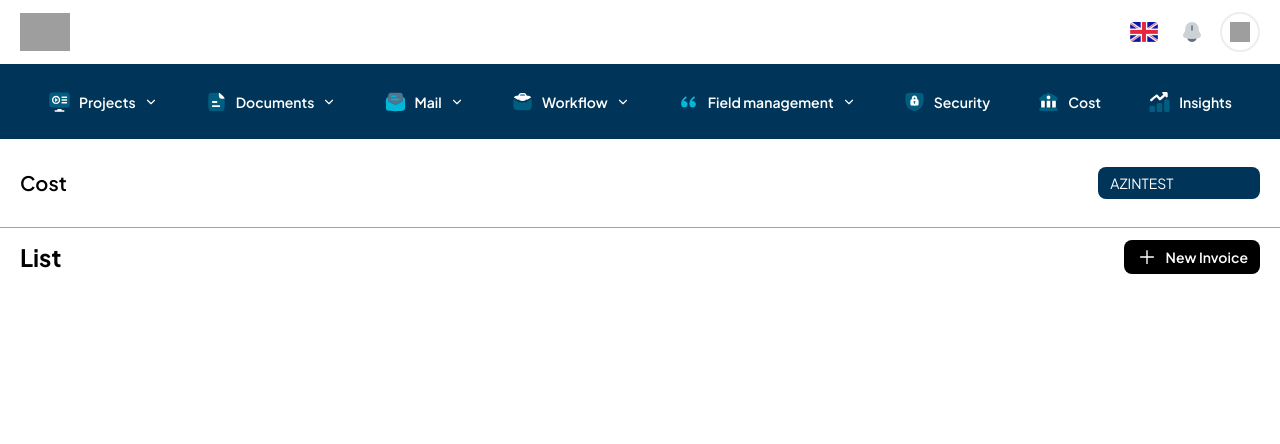
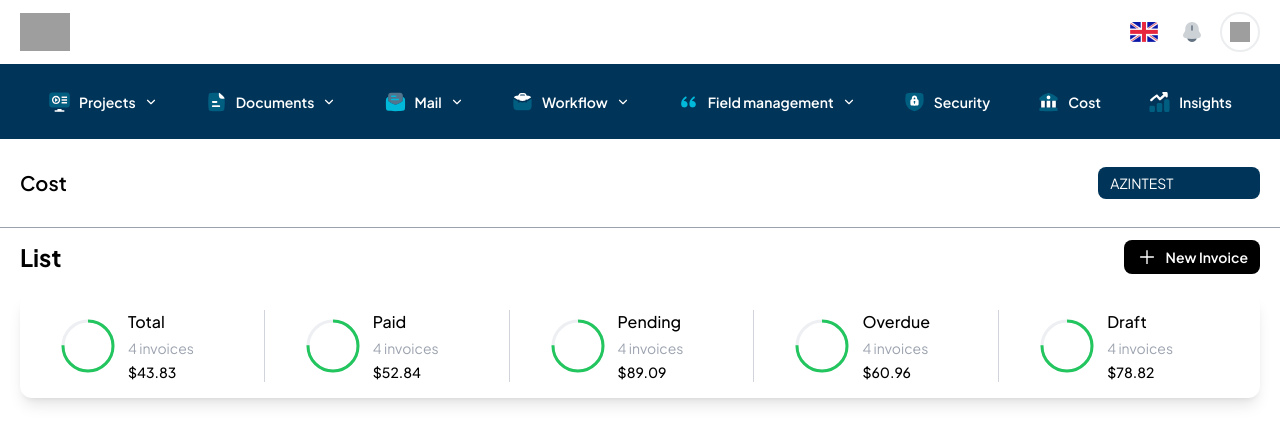
Before and after one commit to BCPAZ/crm-app, a React (Vite) app: page /cost in a window 1280 px wide. Shown: the top 444 px of the page. Built offline with nearby package versions, Linux system fonts and the light colour scheme; grey boxes are pictures that could not be loaded.

Commit message:
feat : Invoice panel completed and progress bar added to panel

```diff
--- /dev/null
+++ b/src/components/App/Cost/CircleProgressBar.jsx
@@ -0,0 +1,44 @@
+import PropTypes from "prop-types";
+const CircleProgressBar = ({ progress }) => {
+  const radius = 25;
+  const circumference = 2 * Math.PI * radius;
+  const offset = circumference - (progress / 100) * circumference;
+
+  return (
+    <div className="relative flex items-center justify-center w-14 h-14">
+      <svg
+        className="absolute transform -rotate-90"
+        width="56"
+        height="56"
+        viewBox="0 0 56 56"
+      >
+        <circle
+          cx="28"
+          cy="28"
+          r={radius}
+          stroke="#919EAB29"
+          strokeWidth="3"
+          fill="none"
+          className="rounded-lg"
+        />
+        <circle
+          cx="28"
+          cy="28"
+          r={radius}
+          stroke="#22C55E"
+          strokeWidth="3"
+          fill="none"
+          strokeDasharray={circumference}
+          strokeDashoffset={offset}
+          className="transition-transform duration-300 rounded-lg"
+        />
+      </svg>
+    </div>
+  );
+};
+
+CircleProgressBar.propTypes = {
+  progress : PropTypes.number
+}
+
+export default CircleProgressBar;
--- a/src/components/App/Cost/InvoicePanel.jsx
+++ b/src/components/App/Cost/InvoicePanel.jsx
@@ -1,7 +1,24 @@
+import invoices from "@/mocks/invoices";
+import CircleProgressBar from "./CircleProgressBar";
+
 const InvoicePanel = () => {
   return (
-    <div className="p-4 rounded-lg shadow-lg">InvoicePanel</div>
-  )
-}
+    <div className="p-4 rounded-xl shadow-lg grid grid-cols-5 place-content-center place-items-center gap-4">
+      {invoices.map((invoice, index) => (
+        <div key={index} className="flex items-center gap-3 border-grey/20 px-6 relative w-full">
+          <CircleProgressBar progress={75} />
+          <div className="flex flex-col gap-1">
+            <h3 className="text-md font-medium">{invoice.type}</h3>
+            <p className="text-sm text-gray-400">{invoice.invoiceCount} invoices</p>
+            <span className="font-medium text-sm">${invoice.price}</span>
+          </div>
+          {index < invoices.length - 1 && (
+            <div className="absolute right-0 top-1/2 transform -translate-y-1/2 w-px h-full bg-gray-300"></div>
+          )}
+        </div>
+      ))}
+    </div>
+  );
+};
 
-export default InvoicePanel
+export default InvoicePanel;
--- /dev/null
+++ b/src/mocks/invoices.js
@@ -0,0 +1,30 @@
+const invoices = [
+  {
+    type : 'Total',
+    invoiceCount : 4,
+    price : 43.83,
+  },
+  {
+    type : 'Paid',
+    invoiceCount : 4,
+    price : 52.84,
+  },
+  {
+    type : 'Pending',
+    invoiceCount : 4,
+    price : 89.09,
+  },
+  {
+    type : 'Overdue',
+    invoiceCount : 4,
+    price : 60.96,
+  },
+  {
+    type : 'Draft',
+    invoiceCount : 4,
+    price : 78.82,
+  },
+]
+
+
+export default invoices
--- a/src/views/App/Cost.jsx
+++ b/src/views/App/Cost.jsx
@@ -1,3 +1,4 @@
+import InvoicePanel from "@/components/App/Cost/InvoicePanel";
 import Selectbox from "@/components/common/Selectbox";
 import { IoAddSharp } from "react-icons/io5";
 
@@ -21,6 +22,9 @@ const Cost = () => {
           <h4 className="text-2xl font-bold">List</h4>
           <button className="flex items-center gap-2 bg-black text-white py-1.5 px-3 rounded-lg text-sm font-semibold" type="button"><IoAddSharp size={22}/>New Invoice</button>
         </div>
+        <div className="mt-5">
+          <InvoicePanel />
+        </div>
       </div>
     </section>
   )
```
